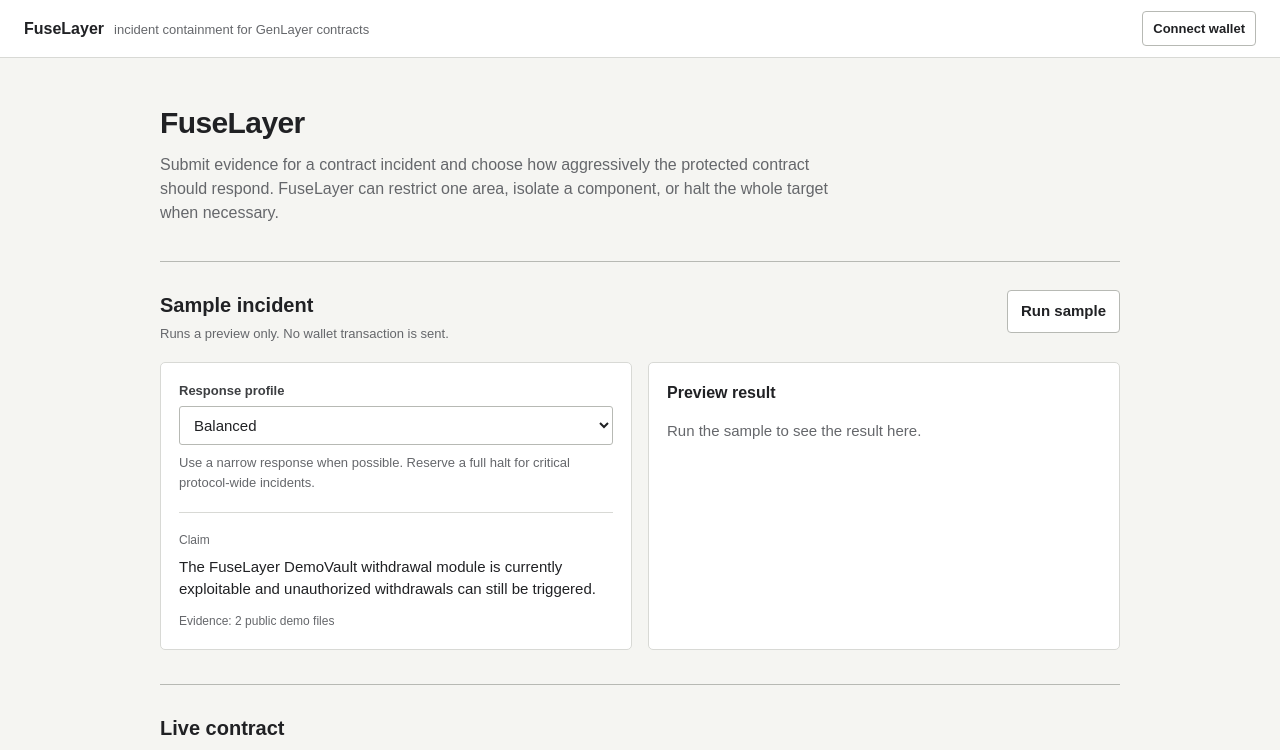
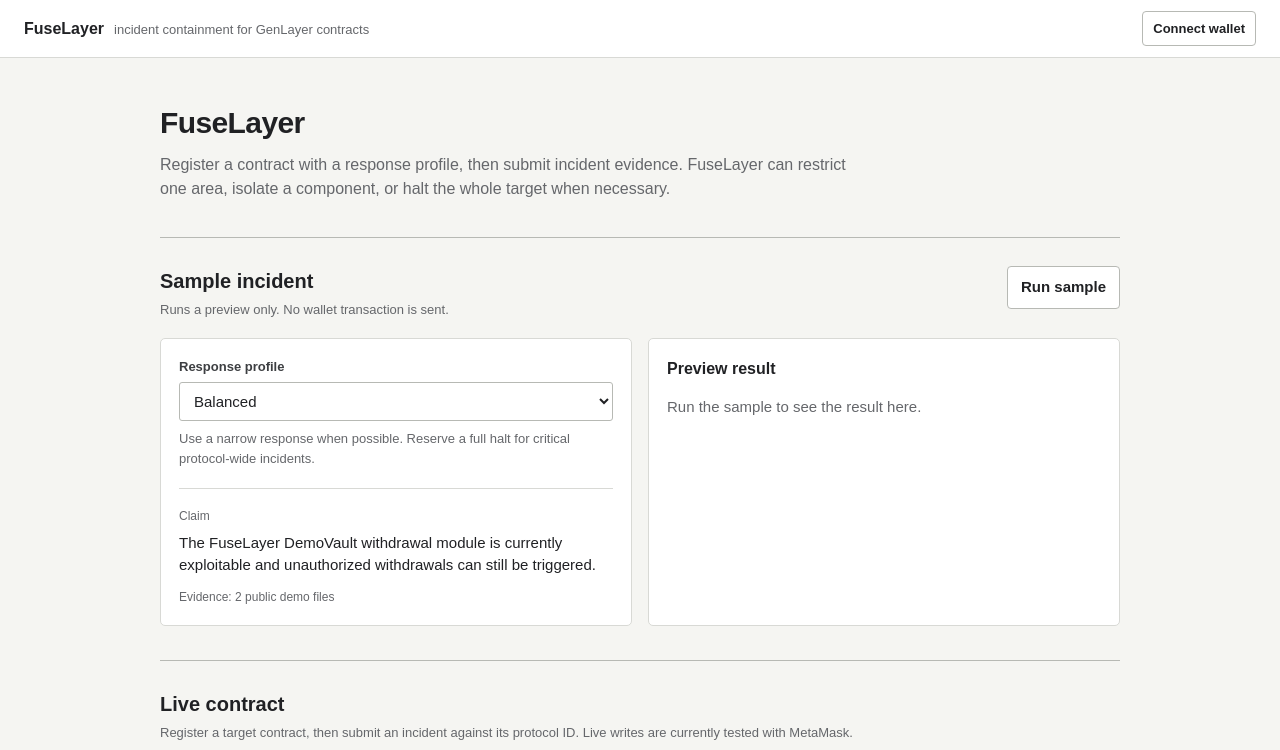
Before and after one commit to rohollah12/FuseLayer, a Next.js app: page / in a window 1280 px wide. Shown: the top 750 px of the page. Built offline with nearby package versions, Linux system fonts and the light colour scheme.

Commit message:
Finalize frontend and reviewer flow

```diff
--- a/app/page.tsx
+++ b/app/page.tsx
@@ -402,7 +402,7 @@
         <section className="intro">
           <h1>FuseLayer</h1>
           <p>
-            Submit evidence for a contract incident and choose how aggressively the protected contract should respond.
+            Register a contract with a response profile, then submit incident evidence.
             FuseLayer can restrict one area, isolate a component, or halt the whole target when necessary.
           </p>
         </section>
@@ -459,7 +459,7 @@
           <div className="sectionHeading simple">
             <div>
               <h2>Live contract</h2>
-              <p>Register a target contract, then submit an incident against its protocol ID.</p>
+              <p>Register a target contract, then submit an incident against its protocol ID. Live writes are currently tested with MetaMask.</p>
             </div>
           </div>
 
```
Also changed, not shown: 2 other files (tests, documents, lock files or other folders).
